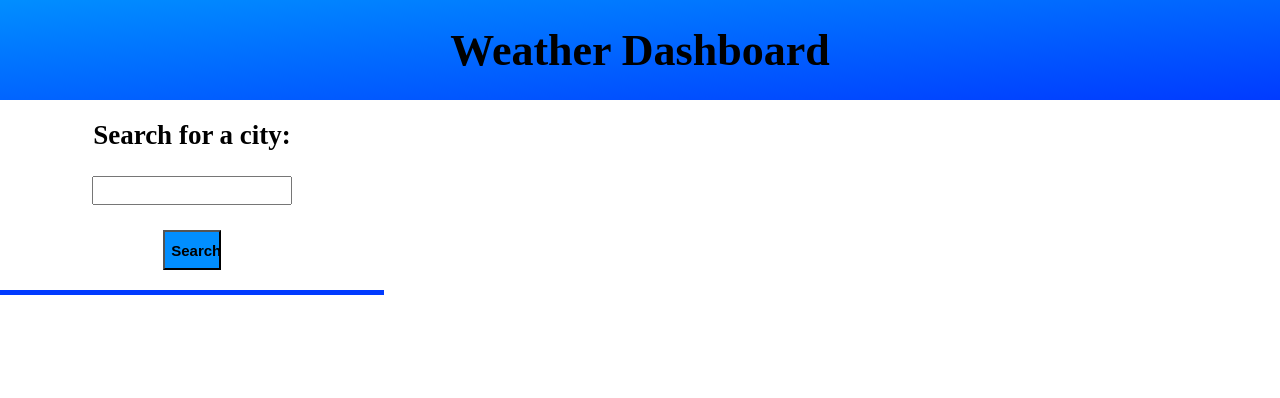
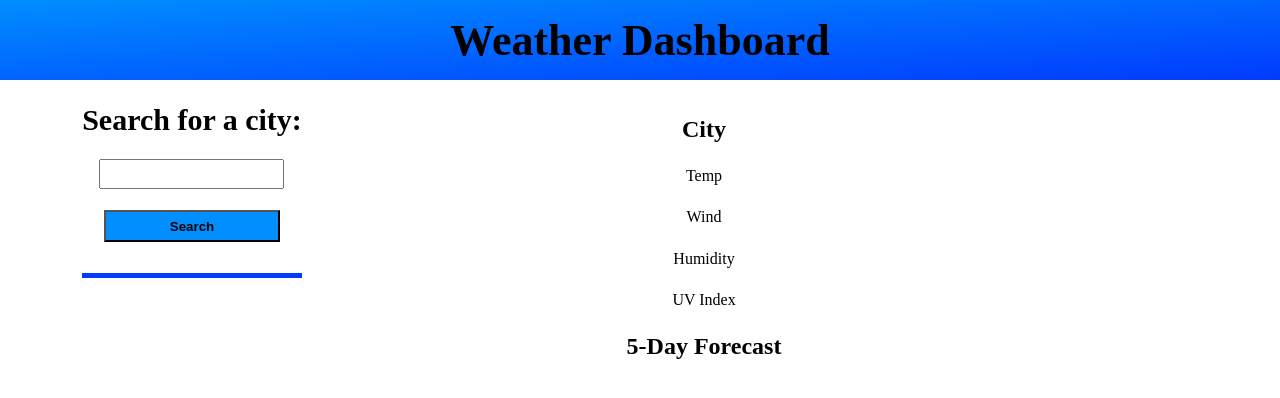
Before and after one commit to bsolis6878/Weather-Check, a plain HTML site: page index.html in a window 1280 px wide. Drawn offline with Linux system fonts and the light colour scheme; no server answers.

Commit message:
created right side divs

```diff
--- a/assets/css/style.css
+++ b/assets/css/style.css
@@ -1,5 +1,9 @@
 * {
     margin: 0;
+}
+
+html, body {
+    height: 100%;
 }
 
 header {
@@ -9,31 +13,69 @@ header {
     align-items: center;
     background-image: linear-gradient(to bottom right, #018EFF, #013BFF);
     font-size: 22px;
-    height: 100px;
+    height: 10%;
 }
 
-aside div {
+main {
+    display: flex;
+    height: 100%;
+    margin-top: 1%;
+}
+
+/* Styling for left div */
+
+aside {
+    display: flex;
+    justify-content: flex-start;
+    align-items: center;
+    flex-direction: column;
+    width: 30%;
+}
+
+.search-div {
     display: flex;
     flex-direction: column;
     align-items: center;
-    justify-content: space-between;
-    width: 30%;
-    height: 150px;
-    padding: 20px 0px;
-    font-size: 18px;
+    justify-content: space-around;
+    height: 20%;
+    padding-bottom: 20px;
     border-bottom: 5px solid #013BFF;
 }
 
-aside input {
-    width: 50%;
-    height: 15%;
-    text-align: center;
+.search-div h1 {
+    font-size: 30px;
 }
 
-aside button {
-    height: 40px;
-    width: 15%;
+.search-div input {
+    text-align: center;
+    height: 15%;
+}
+
+.search-div button {
+    width: 80%;
+    height: 20%;
+    background-color: #018EFF;
     font-weight: bold;
-    font-size: 15px;
-    background-color: #018EFF;
 }
+
+/* Styling for right div */
+
+article {
+    display: flex;
+    flex-direction: column;
+    width: 50%;
+}
+
+.current-forecast {
+    display: flex;
+    flex-direction: column;
+    justify-content: space-evenly;
+    align-items: center;
+    width: 100%;
+    height: 30%;
+}
+
+.future-forecast {
+    display: flex;
+    justify-content: center;
+}
--- a/index.html
+++ b/index.html
@@ -11,13 +11,37 @@
     <header>
         <h1>Weather Dashboard</h1>
     </header>
+    <!-- Parent div -->
+    <main>
+        <!-- Left side div -->
         <aside>
-        <div>
+            <!-- Div to search -->
+            <div class="search-div">
                 <h1>Search for a city:</h1>
                 <input />
                 <button>Search</button>
             </div>
+            <!-- Div for previous searches -->
+            <div>
+
+            </div>
         </aside>
+        <!-- Right side div, contains current and forecast -->
+        <article>
+            <!-- Display current data -->
+            <div class="current-forecast">
+                <h1>City</h1>
+                <span>Temp</span>
+                <span>Wind</span>
+                <span>Humidity</span>
+                <span>UV Index</span>
+            </div>
+            <!-- Display forecast data -->
+            <div class="future-forecast">
+                <h1>5-Day Forecast</h1>
+            </div>
+        </article>
+    </main>
     <script src="./assets/js/script.js"></script>
 </body>
 </html>
```
Lines whose indentation alone changed are shown as unchanged.
